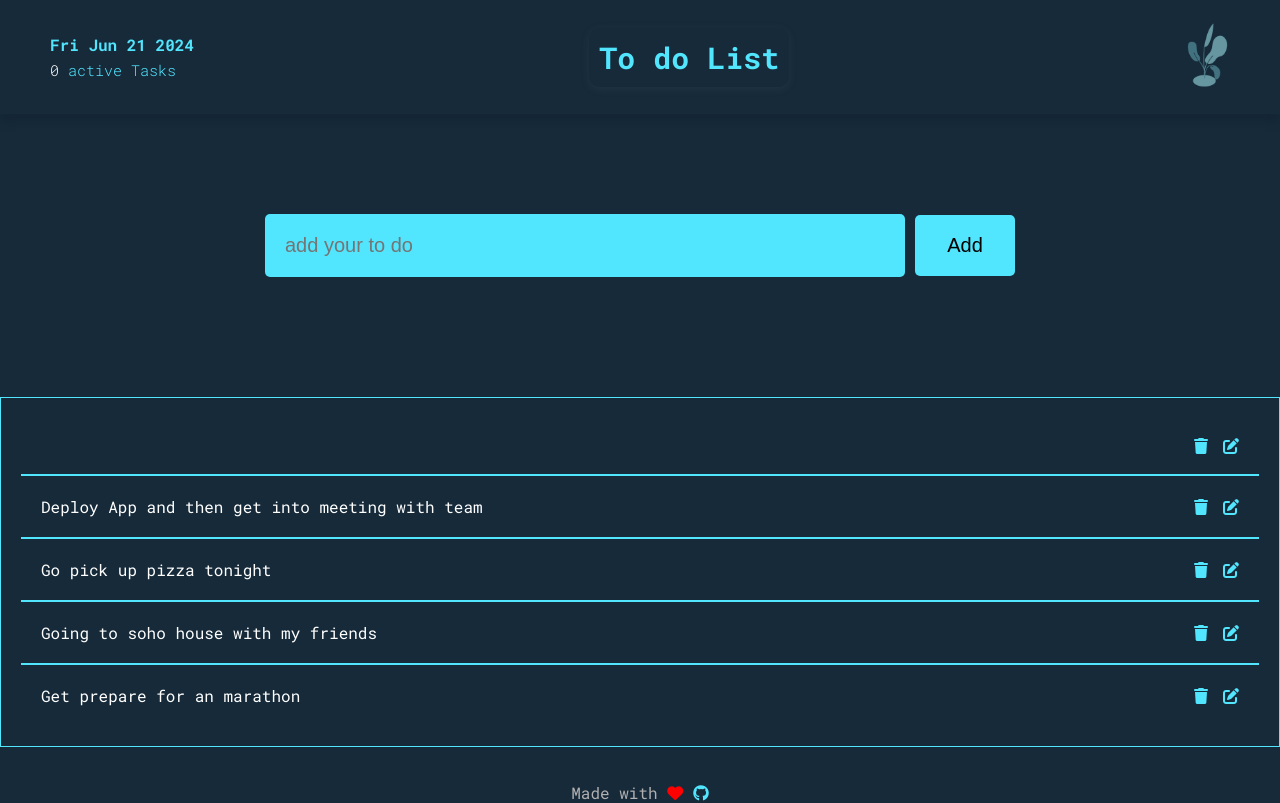
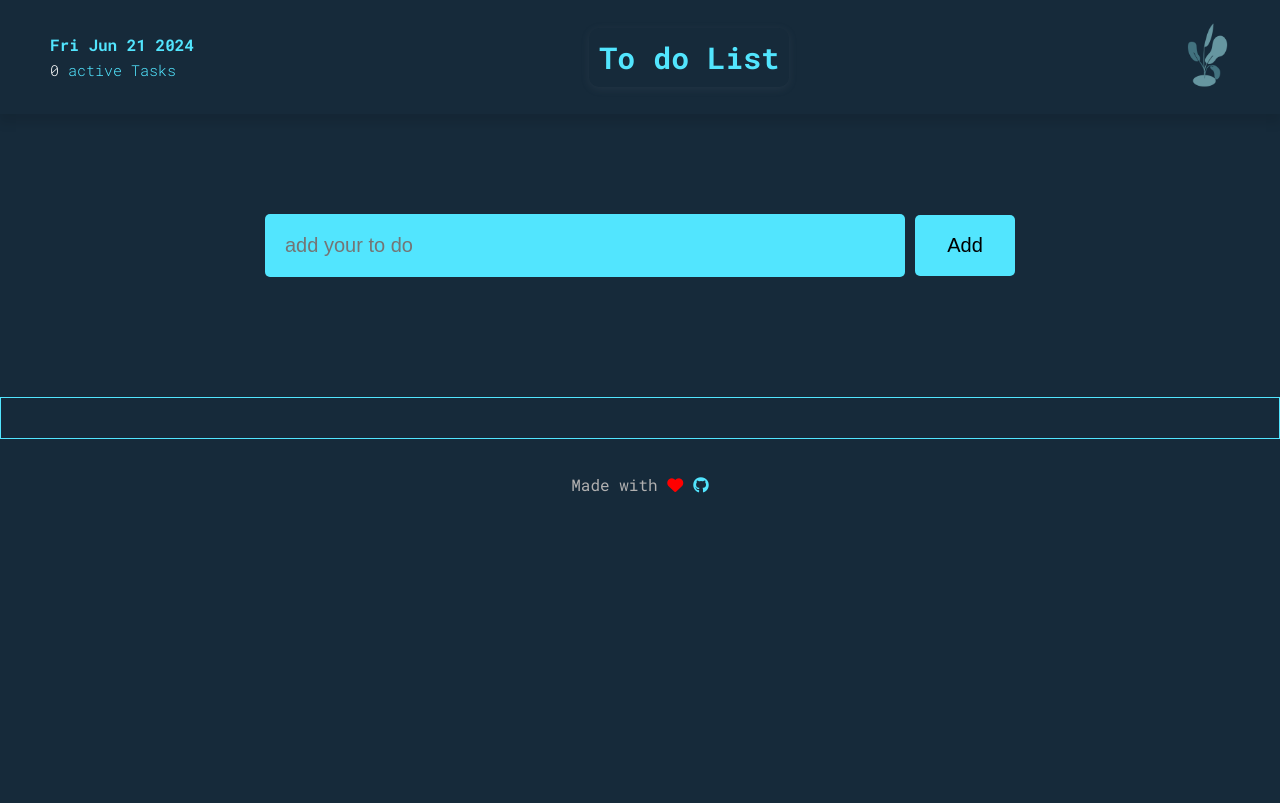
Before and after one commit to Fensley/J-envi-to-do, a React (Create React App) app: page / in a window 1280 px wide. Built offline with nearby package versions, Linux system fonts and the light colour scheme.

Commit message:
initial commit

```diff
--- a/public/style.css
+++ b/public/style.css
@@ -105,6 +105,7 @@ i {
   color: green;
   transition: 0.3s ease;
 }
+
 /*  */
 footer {
   display: flex;
@@ -117,6 +118,10 @@ footer {
 .fa-solid fa-heart {
   color: red;
 }
+.para {
+  text-decoration: line-through;
+}
+
 @media (max-width: 765px) {
   nav {
     padding: 10px 0px;
--- a/src/App.js
+++ b/src/App.js
@@ -1,5 +1,7 @@
 import { useState } from "react";
 import logo from "../src/data/Humaaans - Plant 1.png";
+let nextid = 0;
+
 export default function App() {
   const [number, setnumber] = useState(0);
 
@@ -53,26 +55,27 @@ function ImgLogo() {
 
 function Section({ setnumber }) {
   const [message, setmessage] = useState("");
-  const [display, setDisplay] = useState("");
+  const [display, setDisplay] = useState([]);
   const [editable, seteditable] = useState(true);
+  const [editable2, seteditable2] = useState(true);
 
   function handlemessage(e) {
     setmessage(e.target.value);
   }
 
   function handledisplay() {
-    setDisplay(message);
+    setDisplay([...display, { id: nextid++, name: message }]);
     setmessage("");
     setnumber((not) => +1);
   }
-
   function handleeditable() {
-    seteditable((not) => !not);
+    seteditable2((not) => !not);
   }
 
   function handleclear() {
-    setDisplay("");
-    setnumber(0);
+    setDisplay(display.filter((a) => a.id !== display.id));
+    console.log(display);
+    seteditable((not) => !not);
   }
 
   return (
@@ -87,7 +90,9 @@ function Section({ setnumber }) {
         display={display}
         editable={editable}
         handleeditable={handleeditable}
+        setDisplay={setDisplay}
         handleclear={handleclear}
+        editable2={editable2}
       />
     </section>
   );
@@ -114,6 +119,8 @@ function Card({
   handledisplay,
   handleeditable,
   handleclear,
+  setDisplay,
+  editable2,
 }) {
   return (
     <div className="data">
@@ -122,107 +129,58 @@ function Card({
         editable={editable}
         handleeditable={handleeditable}
         handleclear={handleclear}
-      />
-      <Longbar />
-      <Cardtwo
-        message={message}
-        editable={editable}
-        handleeditable={handleeditable}
-      />
-      <Longbar />
-      <Cardthree
-        message={message}
-        editable={editable}
-        handleeditable={handleeditable}
-      />
-      <Longbar />
-      <Cardfour
-        message={message}
-        editable={editable}
-        handleeditable={handleeditable}
-      />
-      <Longbar />
-      <Cardfive
-        message={message}
-        editable={editable}
-        handleeditable={handleeditable}
+        setDisplay={setDisplay}
+        editable2={editable2}
       />
     </div>
   );
 }
 
-function Cardone({ message, display, handleeditable, editable, handleclear }) {
+function Cardone({
+  message,
+  display,
+  handleeditable,
+  editable,
+  handleclear,
+  setDisplay,
+  editable2,
+}) {
   return (
-    <div className="bar1">
-      <p
-        suppressContentEditableWarning={true}
-        contentEditable={editable ? false : true}
-      >
-        {" "}
-        {display}
-      </p>
-      <Theicons handleeditable={handleeditable} handleclear={handleclear} />
+    <div>
+      {display.map((each) => (
+        <>
+          <div className="bar1" key={each.id}>
+            <p
+              className={editable ? "" : "para"}
+              suppressContentEditableWarning={true}
+              contentEditable={editable2 ? false : true}
+              key={each.id}
+              id="forlong"
+            >
+              {each.name}
+            </p>
+            <Theicons
+              handleeditable={handleeditable}
+              handleclear={handleclear}
+              display={display}
+              setDisplay={setDisplay}
+              editable2={editable2}
+            />
+          </div>
+          <Longbar />
+        </>
+      ))}
     </div>
   );
 }
 
-function Cardtwo({ handleeditable, editable }) {
-  return (
-    <div className="bar1">
-      <p
-        suppressContentEditableWarning={true}
-        contentEditable={editable ? false : true}
-      >
-        Deploy App and then get into meeting with team{" "}
-      </p>
-      <Theicons handleeditable={handleeditable} />
-    </div>
-  );
-}
-
-function Cardthree({ handleeditable, editable }) {
-  return (
-    <div className="bar1">
-      <p
-        suppressContentEditableWarning={true}
-        contentEditable={editable ? false : true}
-      >
-        Go pick up pizza tonight
-      </p>
-      <Theicons handleeditable={handleeditable} />
-    </div>
-  );
-}
-
-function Cardfour({ handleeditable, editable }) {
-  return (
-    <div className="bar1">
-      <p
-        suppressContentEditableWarning={true}
-        contentEditable={editable ? false : true}
-      >
-        Going to soho house with my friends
-      </p>
-      <Theicons handleeditable={handleeditable} />
-    </div>
-  );
-}
-
-function Cardfive({ handleeditable, editable }) {
-  return (
-    <div className="bar1">
-      <p
-        suppressContentEditableWarning={true}
-        contentEditable={editable ? false : true}
-      >
-        Get prepare for an marathon
-      </p>
-      <Theicons handleeditable={handleeditable} editable={editable} />
-    </div>
-  );
-}
-
-function Theicons({ handleeditable, editable, handleclear }) {
+function Theicons({
+  handleeditable,
+  editable,
+  handleclear,
+  setDisplay,
+  display,
+}) {
   return (
     <div className="bar-icons">
       <i className="fa-solid fa-trash" onClick={handleclear}></i>
```
